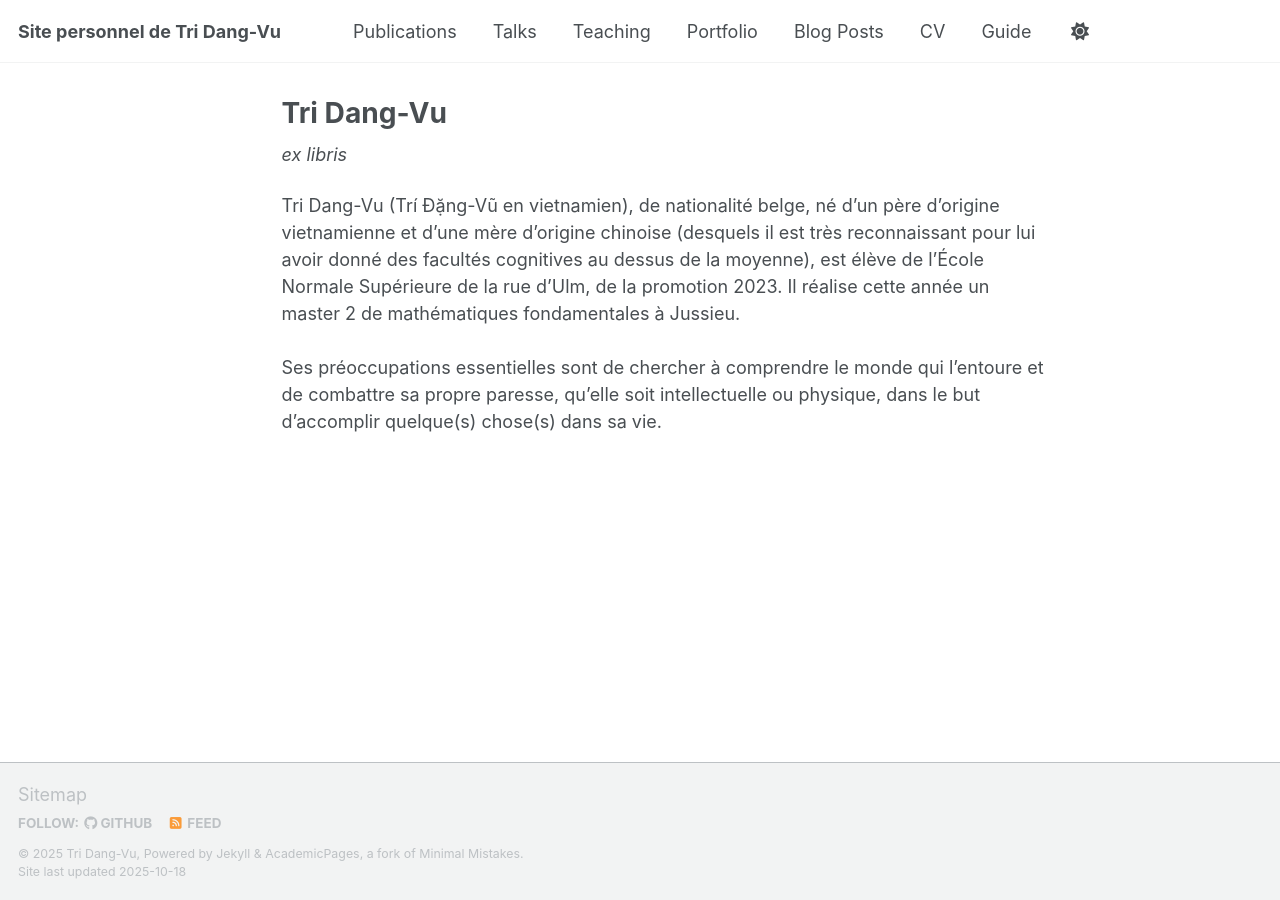
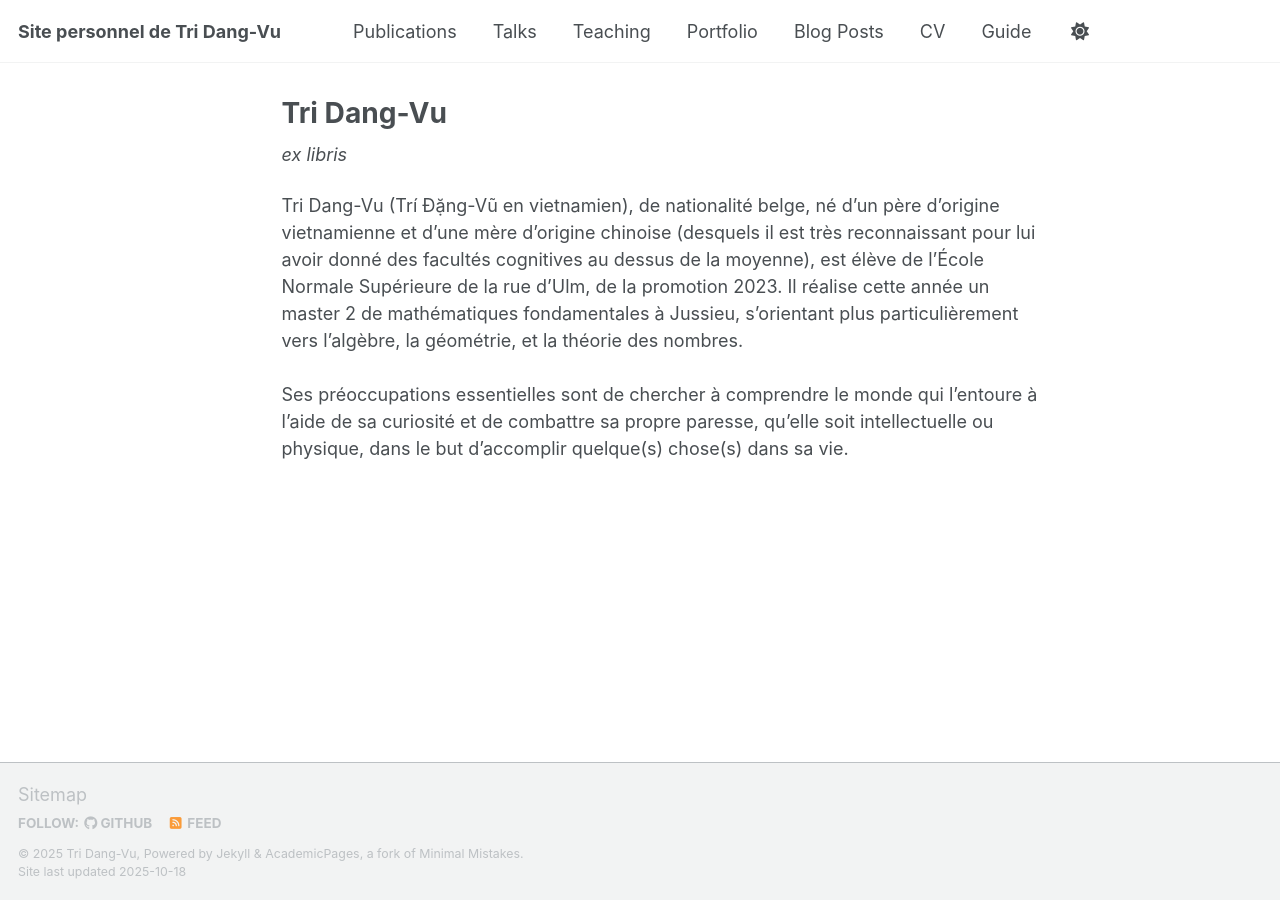
Before and after one commit to tridangvu/tridangvu.github.io, a Jekyll site: the page built from index.md, in a window 1280 px wide. Built offline with Jekyll 4.4.1, drawn with Linux system fonts in a browser that asks for light colours; a script that is not in the unit is left out.

Commit message:
Update index.md

```diff
--- a/index.md
+++ b/index.md
@@ -10,5 +10,5 @@ classes: wide
 *ex libris*
 
 
-Tri Dang-Vu (Trí Đặng-Vũ en vietnamien), de nationalité belge, né d'un père d'origine vietnamienne et d'une mère d'origine chinoise (desquels il est très reconnaissant pour lui avoir donné des facultés cognitives au dessus de la moyenne), est élève de l'École Normale Supérieure de la rue d'Ulm, de la promotion 2023. Il réalise cette année un master 2 de mathématiques fondamentales à Jussieu. <br><br>
-Ses préoccupations essentielles sont de chercher à comprendre le monde qui l'entoure et de combattre sa propre paresse, qu'elle soit intellectuelle ou physique, dans le but d'accomplir quelque(s) chose(s) dans sa vie.
+Tri Dang-Vu (Trí Đặng-Vũ en vietnamien), de nationalité belge, né d'un père d'origine vietnamienne et d'une mère d'origine chinoise (desquels il est très reconnaissant pour lui avoir donné des facultés cognitives au dessus de la moyenne), est élève de l'École Normale Supérieure de la rue d'Ulm, de la promotion 2023. Il réalise cette année un master 2 de mathématiques fondamentales à Jussieu, s'orientant plus particulièrement vers l'algèbre, la géométrie, et la théorie des nombres. <br><br>
+Ses préoccupations essentielles sont de chercher à comprendre le monde qui l'entoure à l'aide de sa curiosité et de combattre sa propre paresse, qu'elle soit intellectuelle ou physique, dans le but d'accomplir quelque(s) chose(s) dans sa vie.<br><br>
```
